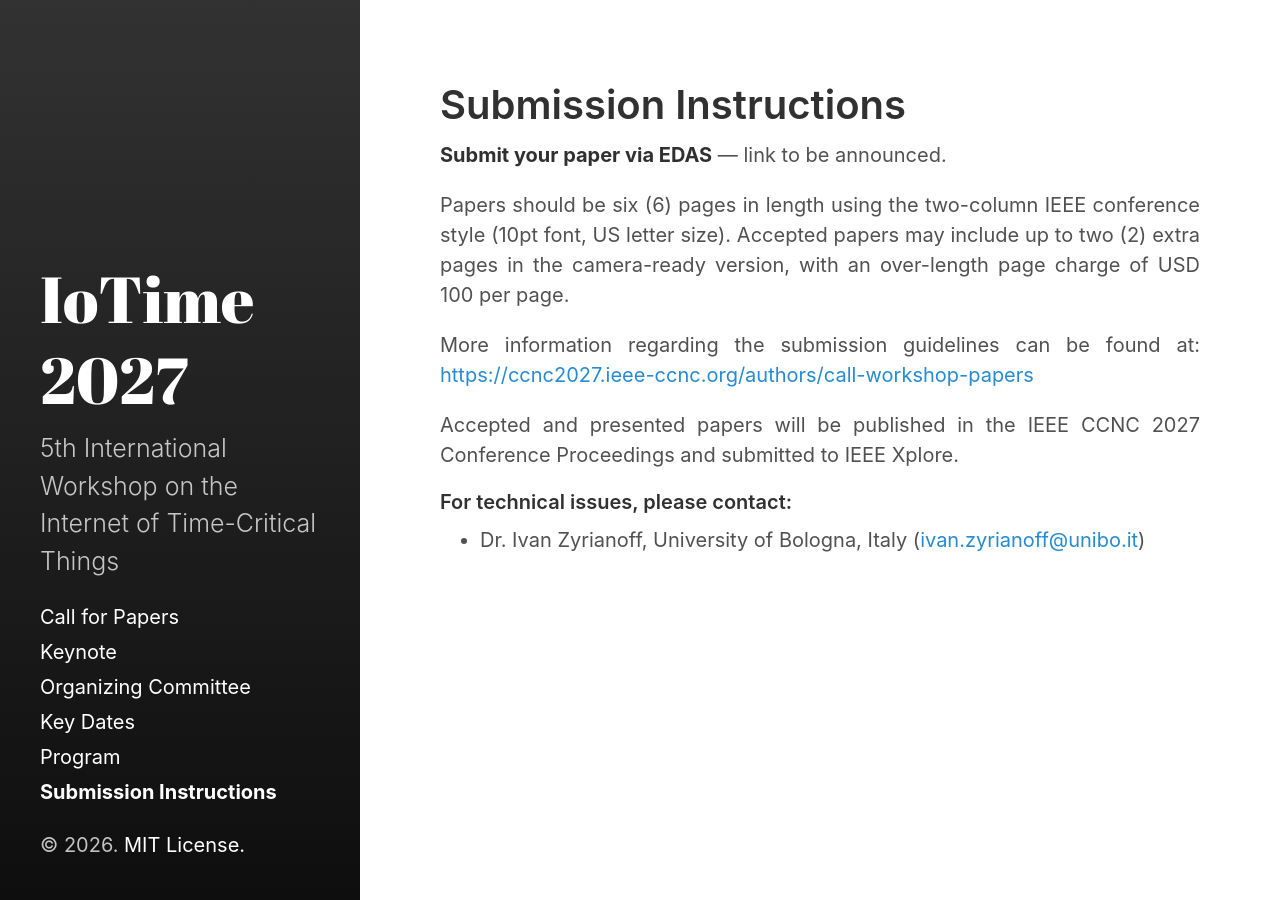
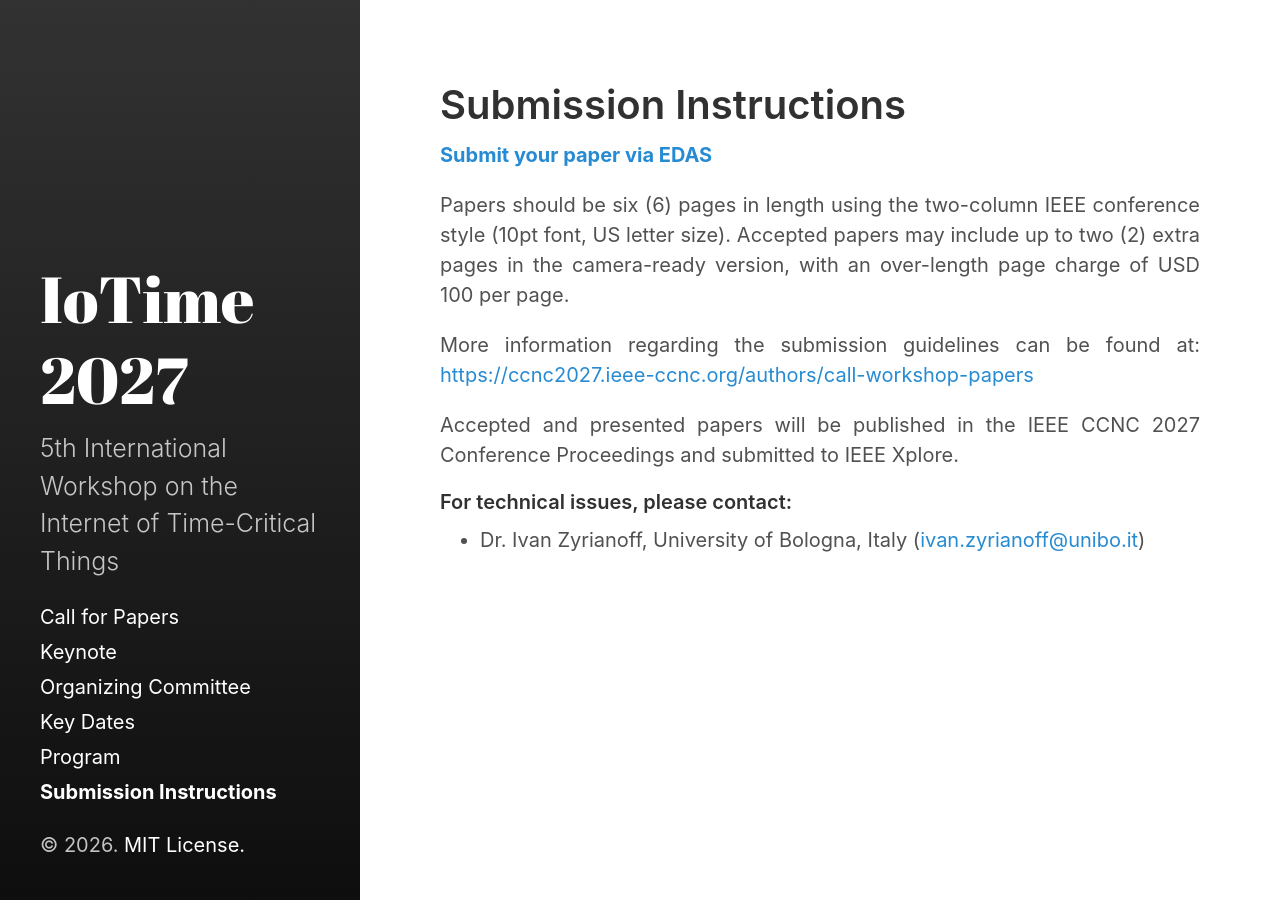
Before and after one commit to IoTime-2027/iotime-2027.github.io, a Jekyll site: the page built from category/submission.md, in a window 1280 px wide. Built offline with Jekyll 4.4.1, drawn with Linux system fonts in a browser that asks for light colours.

Commit message:
Add EDAS submission link for IoTime 2027

```diff
--- a/category/submission.md
+++ b/category/submission.md
@@ -3,7 +3,7 @@ layout: category
 title: Submission Instructions
 ---
 
-**Submit your paper via EDAS** — link to be announced.
+**[Submit your paper via EDAS](https://edas.info/newPaper.php?c=35666&track=139764)**
 
 Papers should be six (6) pages in length using the two-column IEEE conference style (10pt font, US letter size). Accepted papers may include up to two (2) extra pages in the camera-ready version, with an over-length page charge of USD 100 per page.
 
```
